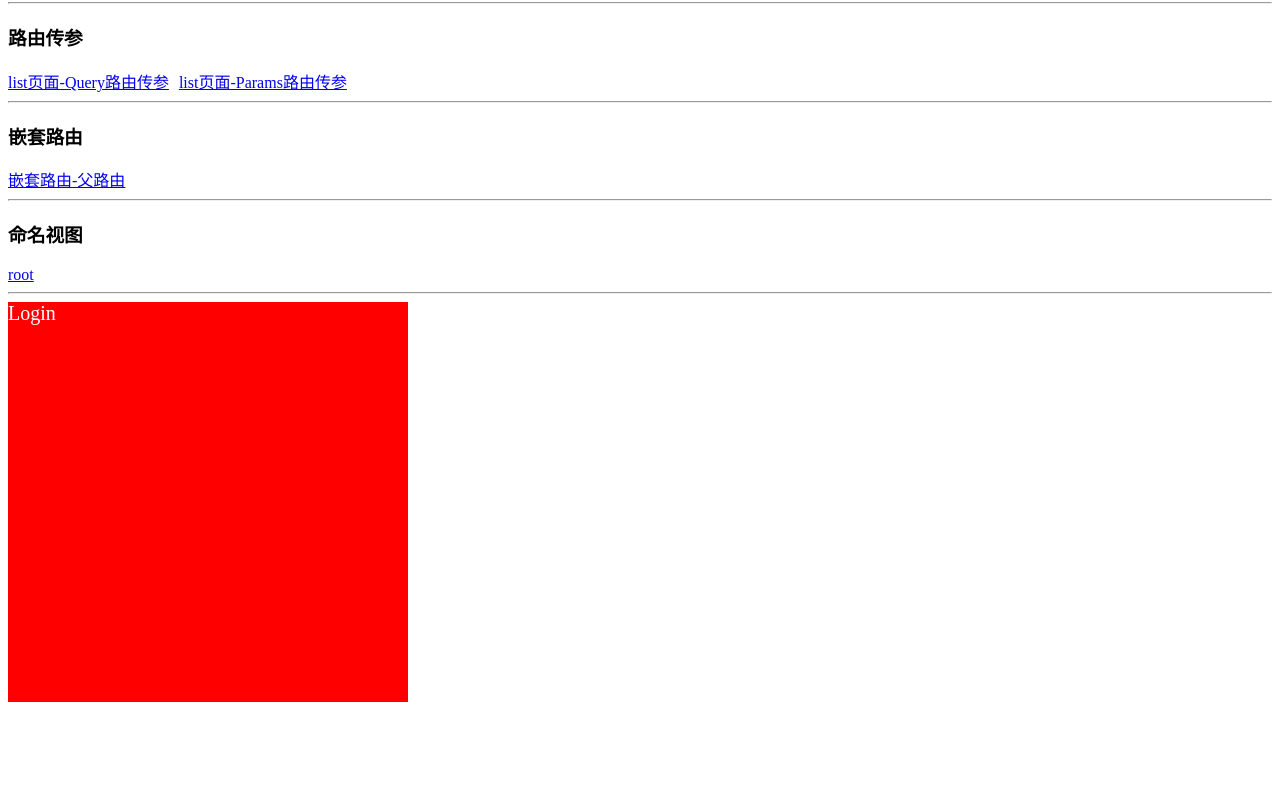
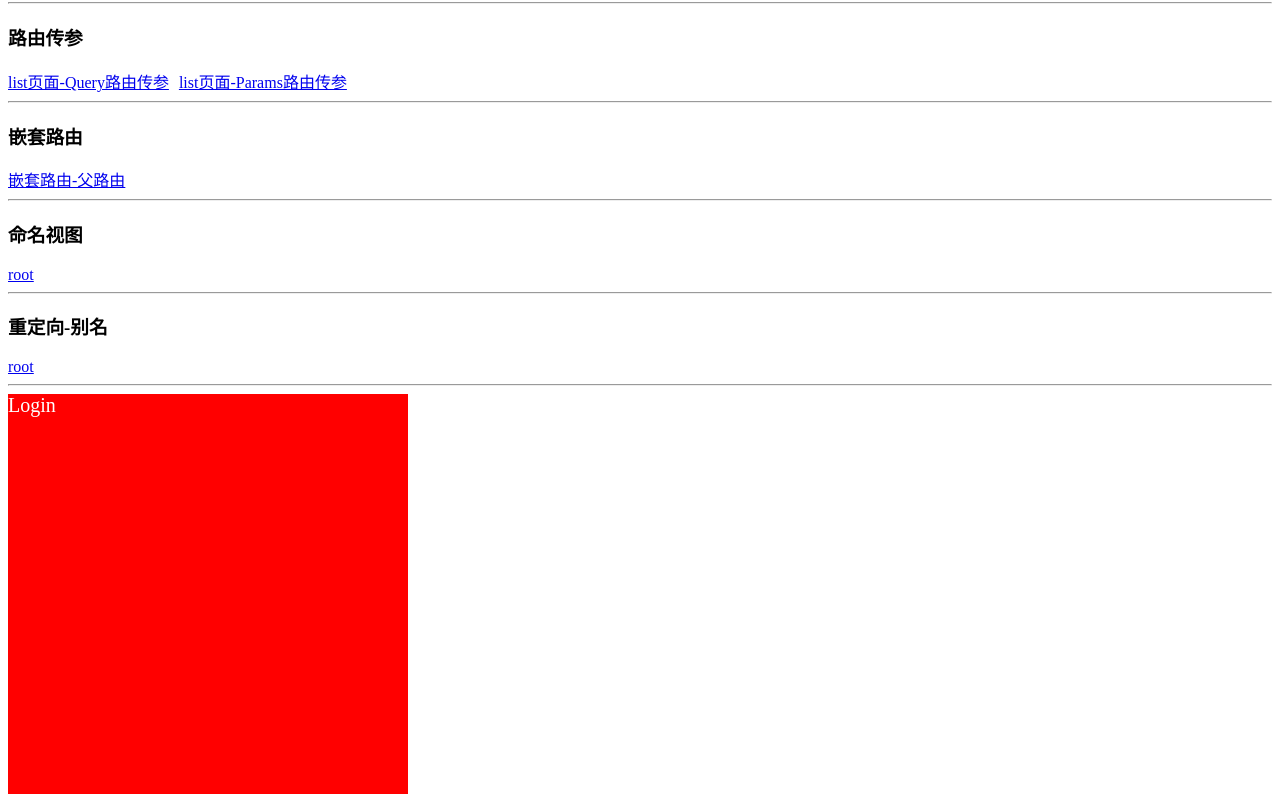
Before and after one commit to icebear32/Vue3_Router4, a Vue app in the folder router/: page / in a window 1280 px wide. Shown: the part 685-1487 px from the top of the page. Before the commit the page ends 1395 px from the top, so only its background shows below. Built offline with nearby package versions, Linux system fonts and the light colour scheme.

Commit message:
重定向-别名

```diff
--- a/router/src/App.vue
+++ b/router/src/App.vue
@@ -83,6 +83,11 @@ const prev = () => {
       <router-link to="/root">root</router-link>
     </div>
     <hr>
+    <div>
+      <h3>重定向-别名</h3>
+      <router-link to="/root1">root</router-link>
+    </div>
+    <hr>
     <router-view></router-view>
   </div>
 </template>
--- /dev/null
+++ b/router/src/components/demo04/A.vue
@@ -0,0 +1,3 @@
+<template>
+    <div>Aaa</div>
+</template>
--- /dev/null
+++ b/router/src/components/demo04/B.vue
@@ -0,0 +1,3 @@
+<template>
+    <div>Bbb</div>
+</template>
--- /dev/null
+++ b/router/src/components/demo04/C.vue
@@ -0,0 +1,3 @@
+<template>
+    <div>Ccc</div>
+</template>
--- /dev/null
+++ b/router/src/components/demo04/root.vue
@@ -0,0 +1,10 @@
+<template>
+    <div>
+        <router-link to="/user1">user1</router-link>
+        <router-link to="/user2" style="margin-left: 10px;">user2</router-link>
+        <hr>
+        <router-view></router-view>
+        <router-view name="bbb"></router-view>
+        <router-view name="ccc"></router-view>
+    </div>
+</template>
--- a/router/src/router/index.ts
+++ b/router/src/router/index.ts
@@ -67,6 +67,41 @@ const routes: Array<RouteRecordRaw> = [
                 }
             }
         ]
+    },
+    {
+        path: '/root1',
+        component: () => import('../components/demo04/root.vue'),
+        // redirect: '/user3', //第一种：字符串形式配置，访问/ 重定向到 /user （地址栏显示/,内容为/user路由的内容）
+        // redirect: {
+        //     path: '/user3'
+        // }, // 对象形式配置
+        redirect: to => {
+            console.log(to, '=>')
+
+            return {
+                path: '/user3',
+                query: {
+                    name: 'ich'
+                }
+            }
+        }, // 函数模式（可以传参）
+        // 将 /root1 别名为 /roota，意味着当用户访问 /roota 时，URL 仍然是 /user3，但会被匹配为用户正在访问 /root1
+        alias: ['/roota', '/rootb', '/rootc'], // 别名
+        children: [
+            {
+                path: '/user3',
+                components: {
+                    default: () => import('../components/demo04/A.vue')
+                }
+            },
+            {
+                path: '/user4',
+                components: {
+                    bbb: () => import('../components/demo04/B.vue'),
+                    ccc: () => import('../components/demo04/C.vue')
+                }
+            }
+        ]
     }
 ]
 
```
Also changed, not shown: 1 other file (tests, documents, lock files or other folders).
